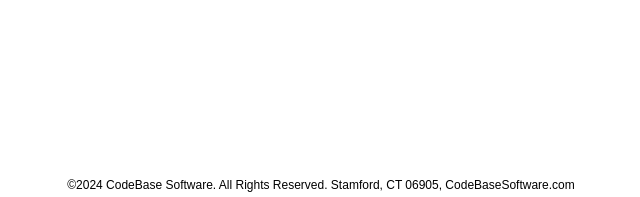
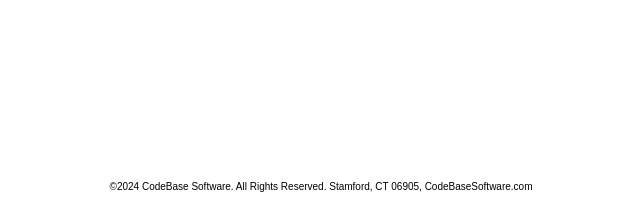
Before and after one commit to DanielAlvarez2/CodeBaseSoftware, a Node server app: page / in a window 1280 px wide. Shown: the part 603-800 px from the top of the page, without its empty margins (319-959 px from the left). Run offline with Node 20, Linux system fonts and the light colour scheme; some libraries are stand-ins or nearby versions; some web fonts are replaced.

Commit message:
update readme file

```diff
--- a/public/style.css
+++ b/public/style.css
@@ -1,6 +1,6 @@
 footer{
     font-family: sans-serif;
-    font-size:12px;
+    font-size:10px;
     position: fixed;
     bottom: 5px;
     width:100%;
```
Also changed, not shown: README.md.
